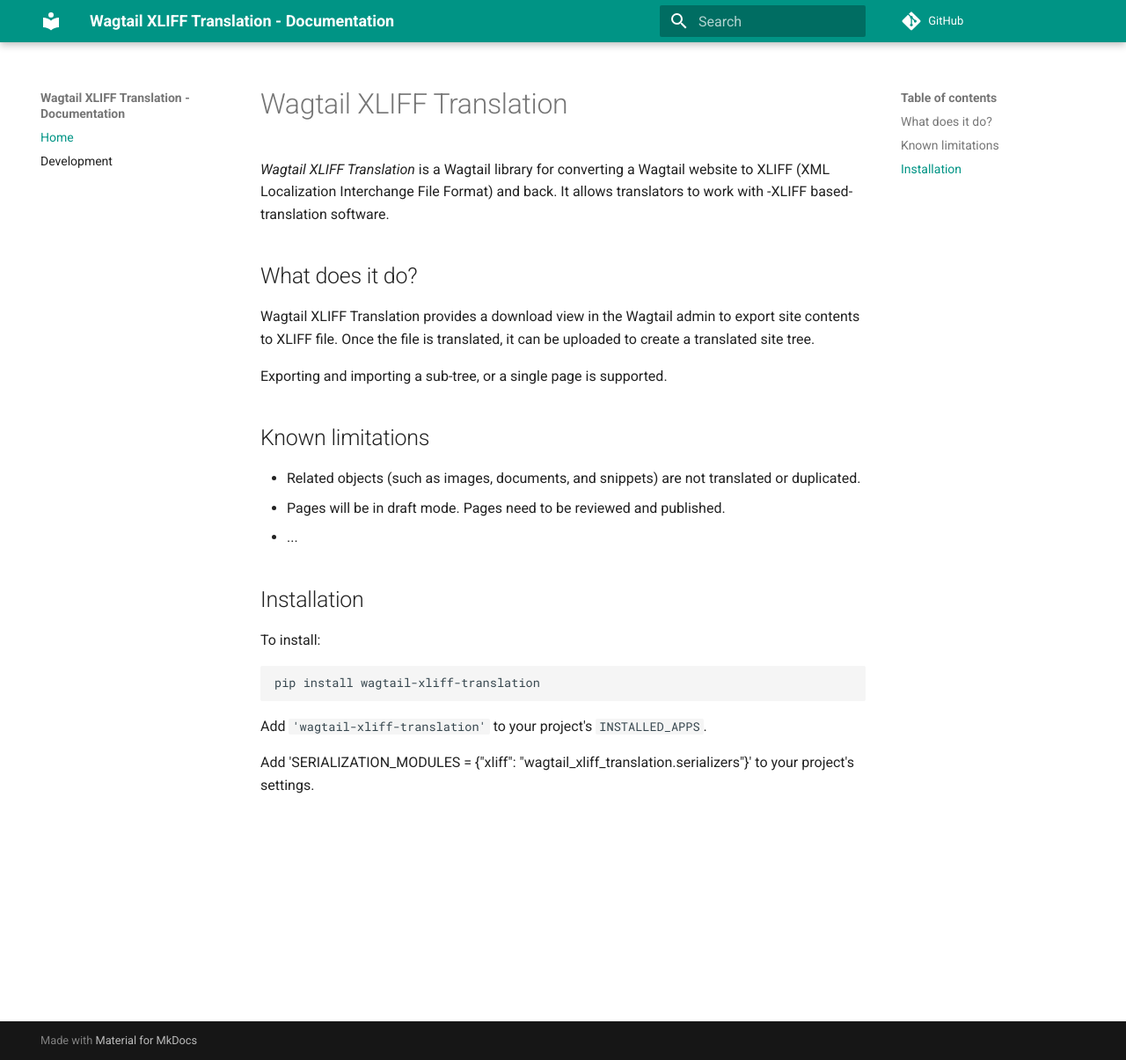
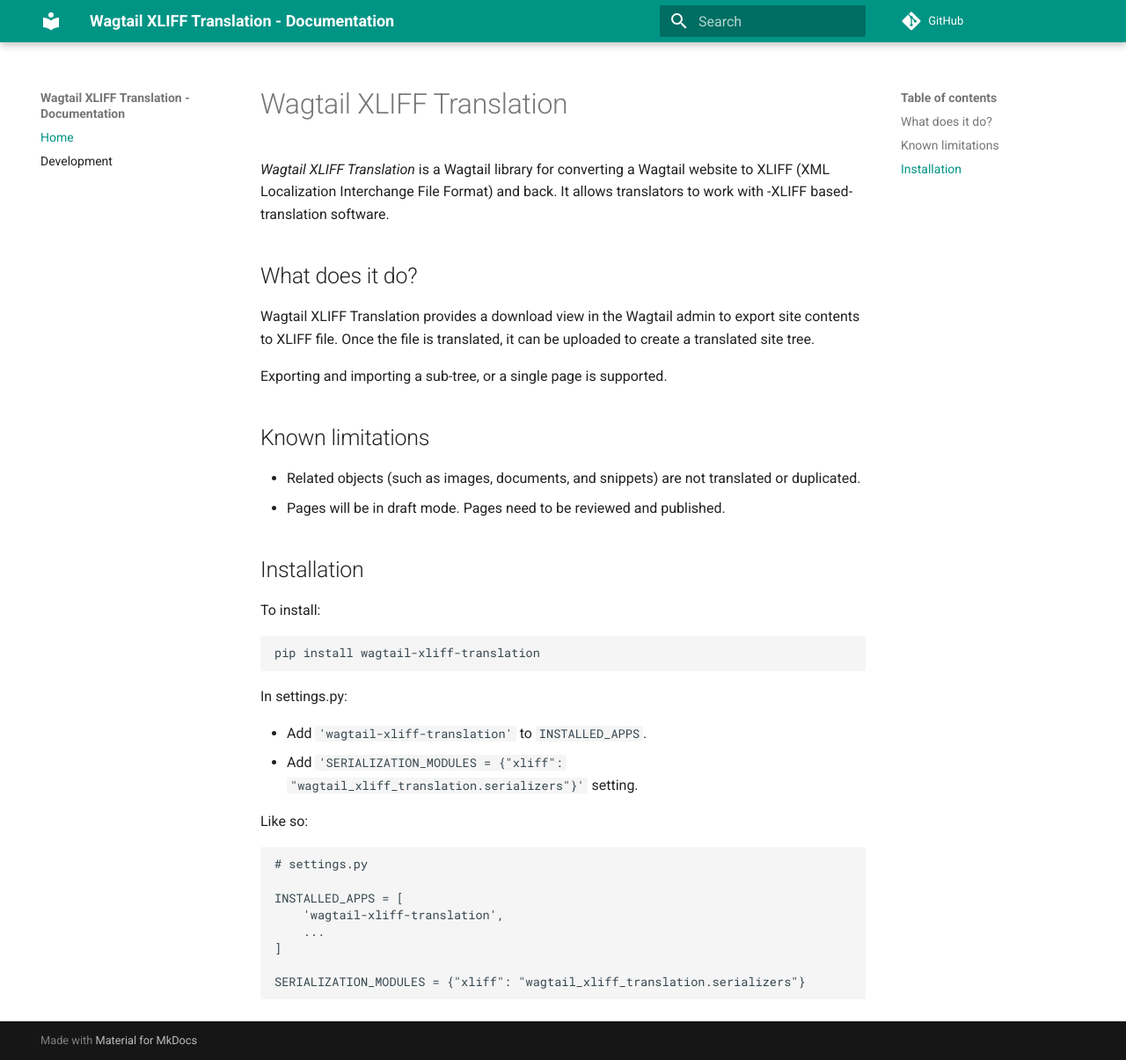
Before and after one commit to fourdigits/wagtail-xliff-translation, an MkDocs documentation site: the page built from docs/index.md, in a window 1280 px wide and 1205 px high. Shown: the whole window at 88% size. Built offline with MkDocs 1.6.1 and Material for MkDocs 9.7.7, drawn with Linux system fonts in a browser that asks for light colours; comment, search, counter and statistics services are not loaded.

Commit message:
Docs (#12)

````diff
--- a/docs/index.md
+++ b/docs/index.md
@@ -14,7 +14,6 @@
 
 - Related objects (such as images, documents, and snippets) are not translated or duplicated.
 - Pages will be in draft mode. Pages need to be reviewed and published.
-- ...
 
 ## Installation
 
@@ -24,6 +23,20 @@
 pip install wagtail-xliff-translation
 ```
 
-Add `'wagtail-xliff-translation'` to your project's `INSTALLED_APPS`.
+In settings.py:
 
-Add 'SERIALIZATION_MODULES = {"xliff": "wagtail_xliff_translation.serializers"}' to your project's settings.
+- Add `'wagtail-xliff-translation'` to `INSTALLED_APPS`.
+- Add `'SERIALIZATION_MODULES = {"xliff": "wagtail_xliff_translation.serializers"}'` setting.
+
+Like so:
+
+```django
+# settings.py
+
+INSTALLED_APPS = [
+    'wagtail-xliff-translation',
+    ...
+]
+
+SERIALIZATION_MODULES = {"xliff": "wagtail_xliff_translation.serializers"}
+```
````
Also changed, not shown: docs/development.md (+9 -3 lines).
